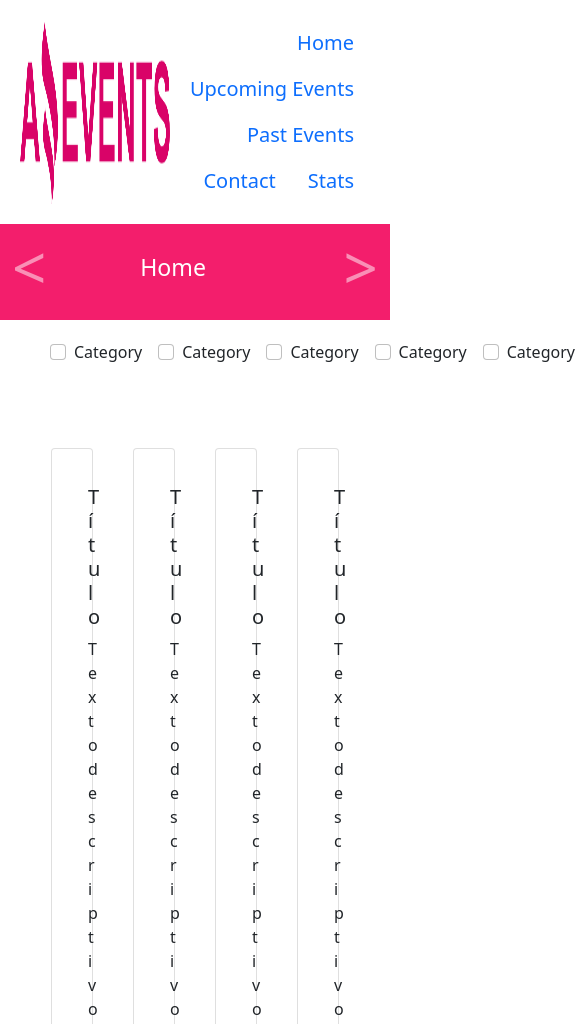
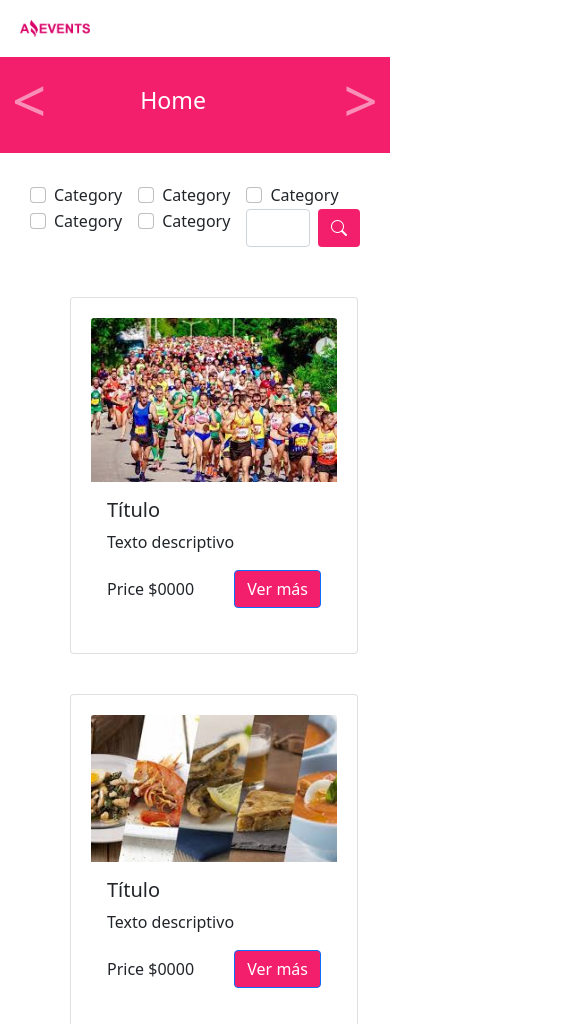
Before and after one commit to Joelstbn/mindhub-js-task01, a plain HTML site: page index.html in a window 390 px wide. Shown: the top 1024 px of the page, 585 px wide, since content can reach past the window. Drawn offline with nearby package versions, Linux system fonts and the light colour scheme.

Commit message:
Added responsive features

```diff
--- a/assets/styles/styles.css
+++ b/assets/styles/styles.css
@@ -47,9 +47,9 @@ header{
 }
 
 .checkbox-search{
-  padding: 50px;
+  padding: 30px;
   display: flex;
-  margin: -30px 0 -30px 0;
+  flex-wrap: wrap;
 }
 
 .searchButton {
@@ -64,7 +64,7 @@ header{
 
 .searchAndIcon{
   display: flex;
-  justify-content: flex-end;
+  justify-content: flex-end; ;
 }
 
 .card{
@@ -141,3 +141,33 @@ table{
   display: flex;
   justify-content: center;
 }
+
+@media screen and (max-width: 480px) {
+  .imgLogo{
+    width: 70px;
+  }
+  .cardsArea{
+    flex-direction: column-reverse;
+  }
+  .nav{
+    display: none;
+  }
+  .checkbox-search{
+    flex-wrap: wrap;
+  }
+  .searchAndIcon{
+    width: 100%;
+  }
+  .carousel{
+    width: 100%;
+  }
+  .form-control{
+    width: 100%;
+  }
+}
+
+@media screen and (min-width: 481px) and (max-width: 700px){
+  .cardsArea{
+    flex-direction: column-reverse;
+  }
+}
```
